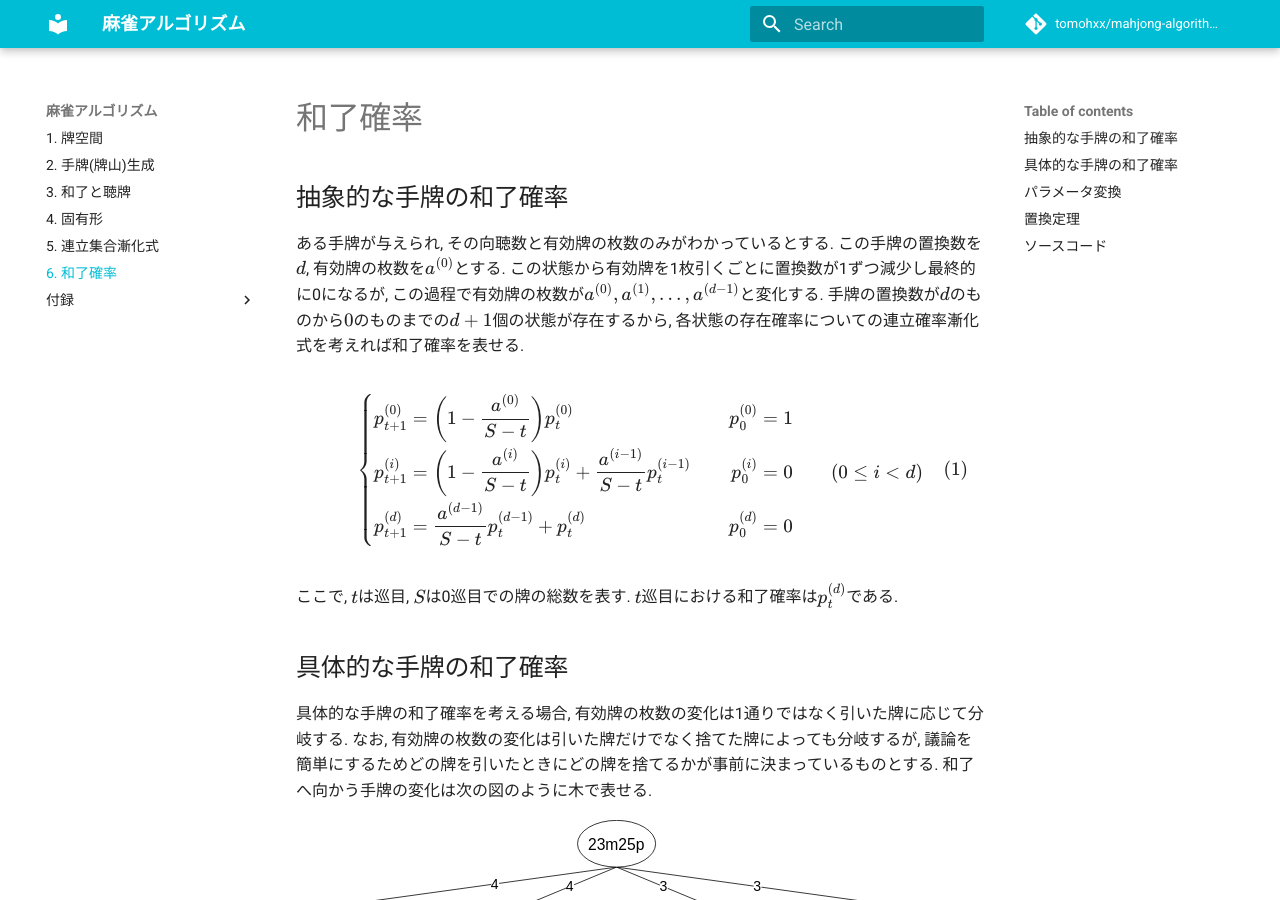
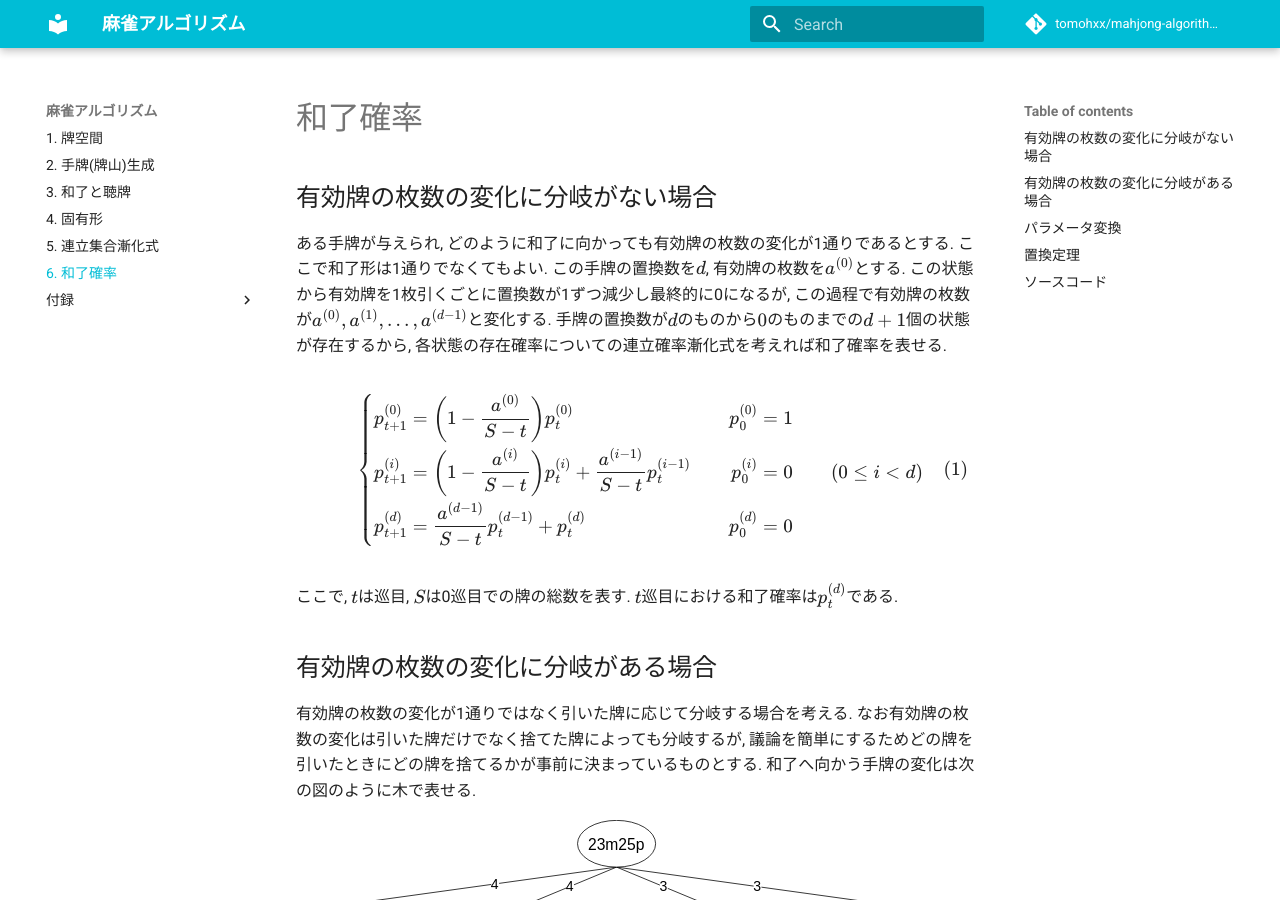
Before and after one commit to tomohxx/mahjong-algorithm-book, an MkDocs documentation site: the page built from docs/probability.md, in a window 1280 px wide and 900 px high. Built offline with MkDocs 1.6.1 and Material for MkDocs 9.7.7, drawn with Linux system fonts in a browser that asks for light colours; comment, search, counter and statistics services are not loaded; old or Windows-style settings are respelled for this version of MkDocs.

Commit message:
fix description

```diff
--- a/docs/probability.md
+++ b/docs/probability.md
@@ -1,8 +1,8 @@
 # 和了確率
 
-## 抽象的な手牌の和了確率
+## 有効牌の枚数の変化に分岐がない場合
 
-ある手牌が与えられ, その向聴数と有効牌の枚数のみがわかっているとする. この手牌の置換数を$d$, 有効牌の枚数を$a^{(0)}$とする. この状態から有効牌を1枚引くごとに置換数が1ずつ減少し最終的に0になるが, この過程で有効牌の枚数が$a^{(0)}, a^{(1)}, \ldots , a^{(d-1)}$と変化する. 手牌の置換数が$d$のものから$0$のものまでの$d+1$個の状態が存在するから, 各状態の存在確率についての連立確率漸化式を考えれば和了確率を表せる.
+ある手牌が与えられ, どのように和了に向かっても有効牌の枚数の変化が1通りであるとする. ここで和了形は1通りでなくてもよい. この手牌の置換数を$d$, 有効牌の枚数を$a^{(0)}$とする. この状態から有効牌を1枚引くごとに置換数が1ずつ減少し最終的に0になるが, この過程で有効牌の枚数が$a^{(0)}, a^{(1)}, \ldots , a^{(d-1)}$と変化する. 手牌の置換数が$d$のものから$0$のものまでの$d+1$個の状態が存在するから, 各状態の存在確率についての連立確率漸化式を考えれば和了確率を表せる.
 
 $$
 \left\{
@@ -17,9 +17,9 @@ $$
 
 ここで, $t$は巡目, $S$は0巡目での牌の総数を表す. $t$巡目における和了確率は$p^{(d)}_t$である.
 
-## 具体的な手牌の和了確率
+## 有効牌の枚数の変化に分岐がある場合
 
-具体的な手牌の和了確率を考える場合, 有効牌の枚数の変化は1通りではなく引いた牌に応じて分岐する. なお, 有効牌の枚数の変化は引いた牌だけでなく捨てた牌によっても分岐するが, 議論を簡単にするためどの牌を引いたときにどの牌を捨てるかが事前に決まっているものとする. 和了へ向かう手牌の変化は次の図のように木で表せる.
+有効牌の枚数の変化が1通りではなく引いた牌に応じて分岐する場合を考える. なお有効牌の枚数の変化は引いた牌だけでなく捨てた牌によっても分岐するが, 議論を簡単にするためどの牌を引いたときにどの牌を捨てるかが事前に決まっているものとする. 和了へ向かう手牌の変化は次の図のように木で表せる.
 
 <figure text-align="center">
   <img src="../img/tree-1.svg"/>
```
